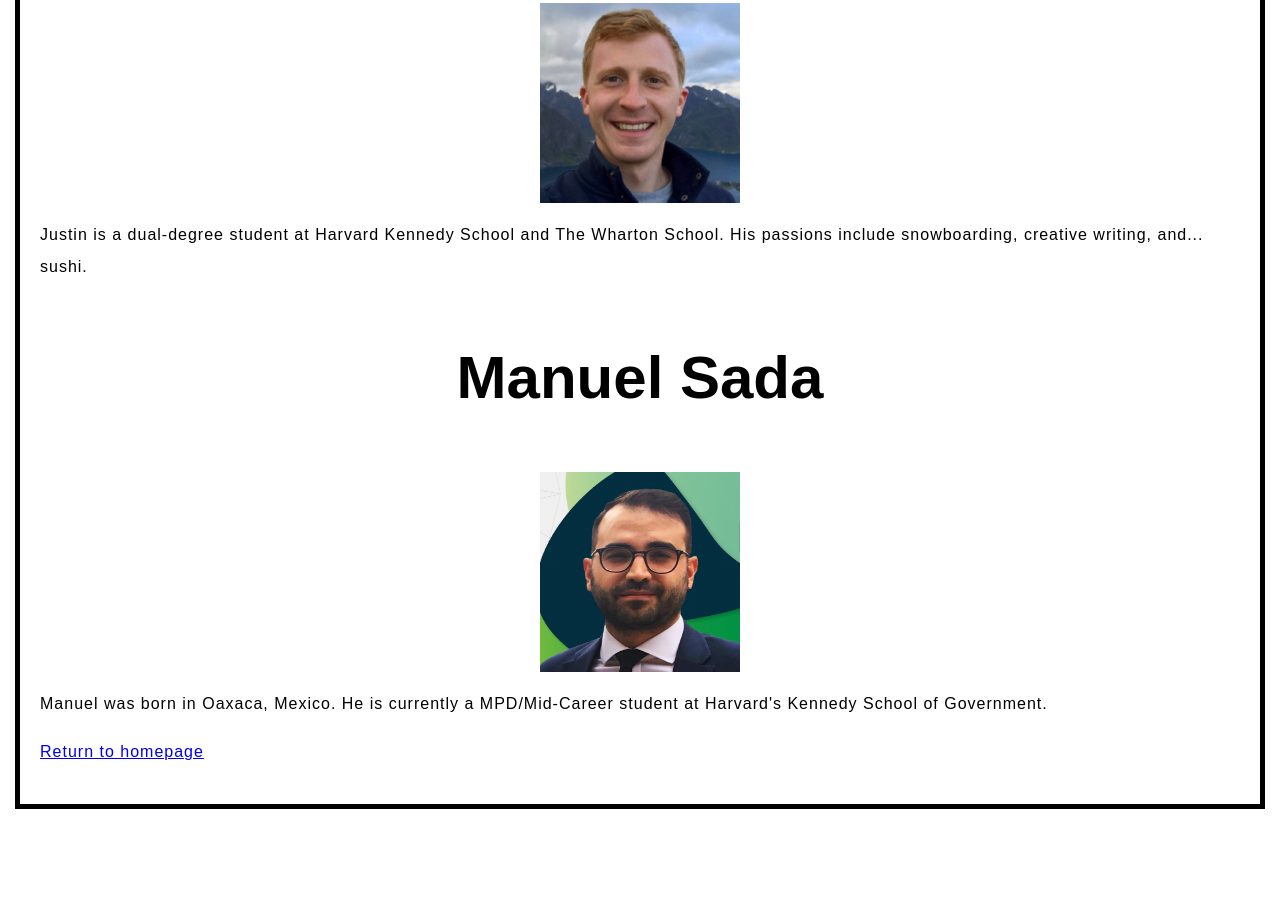
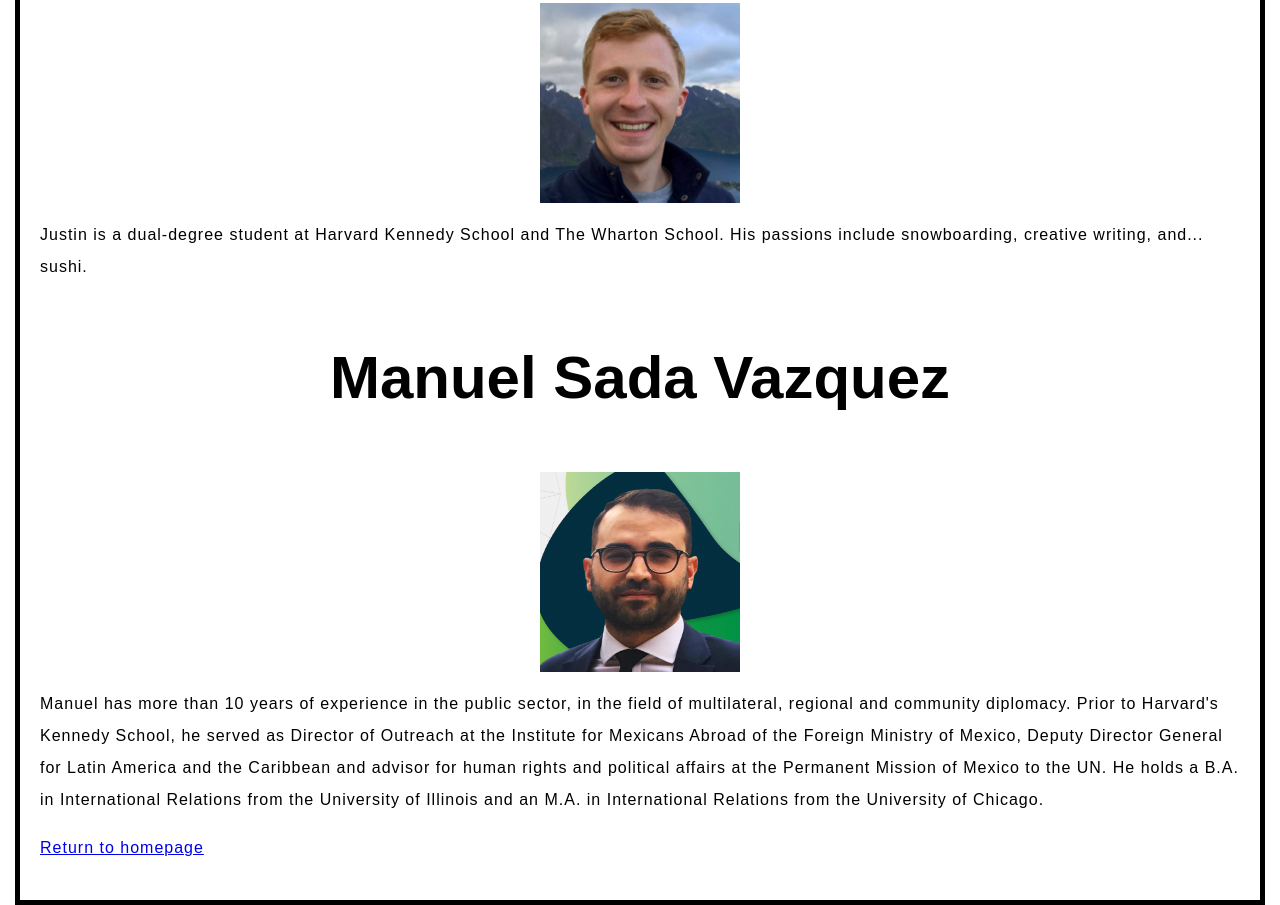
Before and after one commit to jjensen1212/FDI-Project, a plain HTML site: page our-team/index.html in a window 1280 px wide. Shown: the part 769-1674 px from the top of the page. Before the commit the page ends 1578 px from the top, so only its background shows below. Drawn offline with Linux system fonts and the light colour scheme.

Commit message:
additions to Manuel profile

```diff
--- a/our-team/index.html
+++ b/our-team/index.html
@@ -22,11 +22,11 @@
 
         <p>Justin is a dual-degree student at Harvard Kennedy School and The Wharton School. His passions include snowboarding, creative writing, and... sushi.</p>
 
-        <h3>Manuel Sada</h3>
+        <h3>Manuel Sada Vazquez</h3>
 
         <img src="../images/MSV_Image.png" width="200px" height="200px"/>
 
-        <p>Manuel was born in Oaxaca, Mexico. He is currently a MPD/Mid-Career student at Harvard's Kennedy School of Government.</p>
+        <p> Manuel has more than 10 years of experience in the public sector, in the field of multilateral, regional and community diplomacy. Prior to Harvard's Kennedy School, he served as Director of Outreach at the Institute for Mexicans Abroad of the Foreign Ministry of Mexico, Deputy Director General for Latin America and the Caribbean and advisor for human rights and political affairs at the Permanent Mission of Mexico to the UN. He holds a B.A. in International Relations from the University of Illinois and an M.A. in International Relations from the University of Chicago.</p>
 
         <p><a href='/..'>Return to homepage</a></p>
 
```
